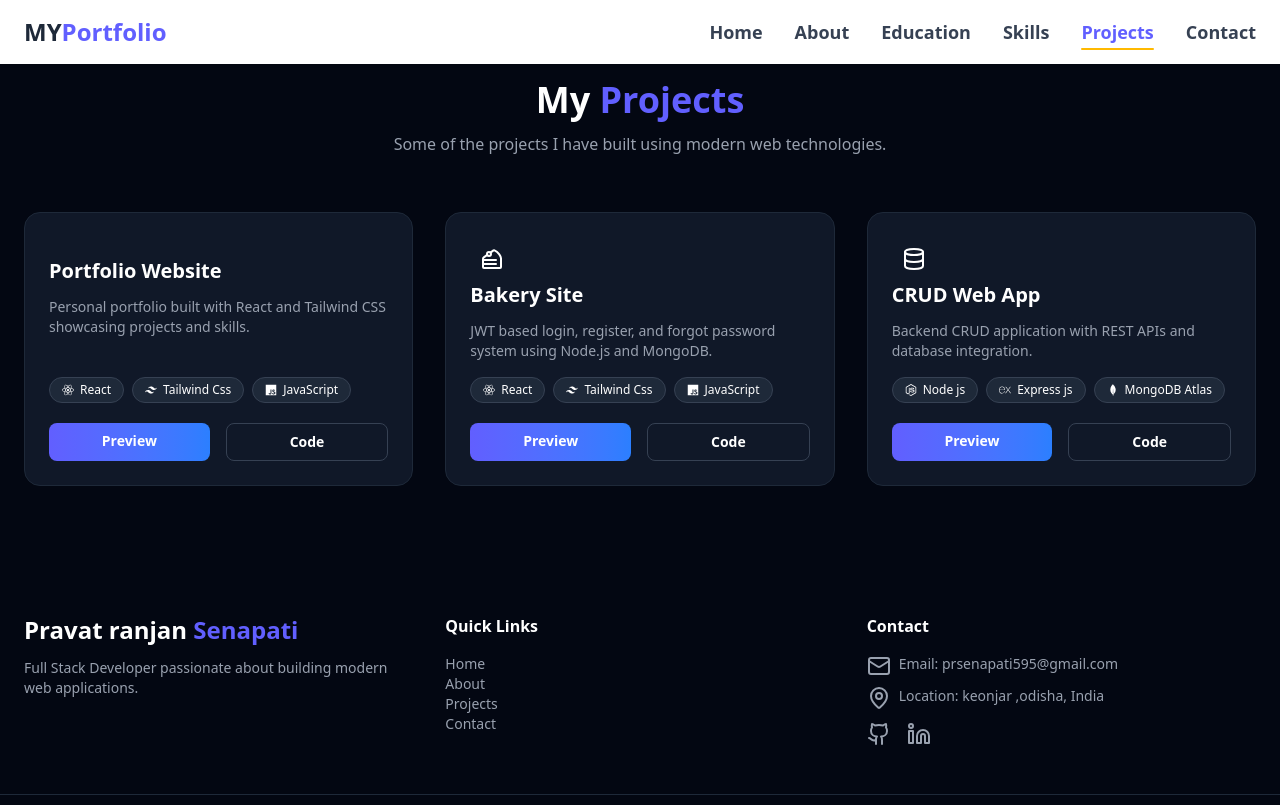
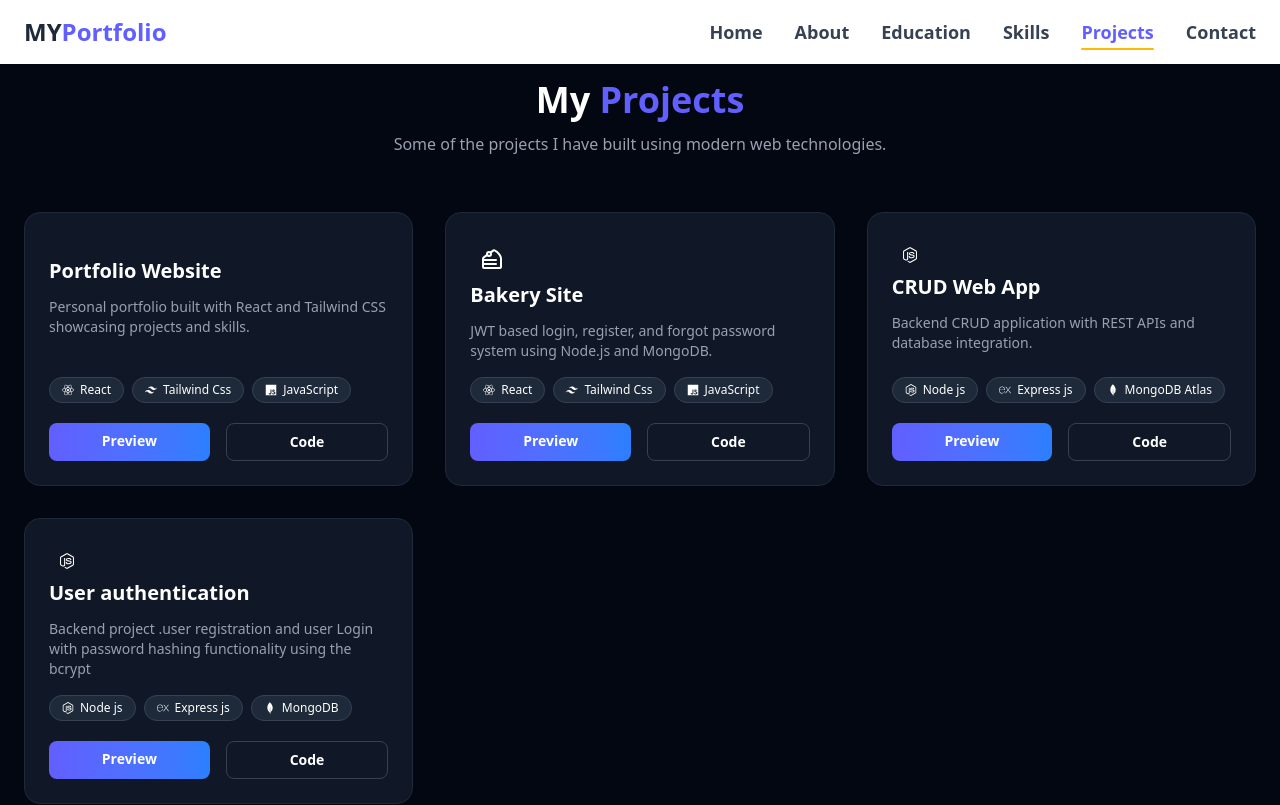
Before and after one commit to Prsenapati09/myportfolio, a React (Vite) app: page /Projects in a window 1280 px wide. Shown: the top 805 px of the page. Built offline with nearby package versions, Linux system fonts and the light colour scheme.

Commit message:
Project added

```diff
--- a/src/component/Project.jsx
+++ b/src/component/Project.jsx
@@ -30,7 +30,7 @@ const projects = [
     github: "https://github.com/Prsenapati09/Bakery-App",
   },
   {
-    logo:<Database/>,
+    logo:<FaNodeJs />,
     title: "CRUD Web App",
     description:
       "Backend CRUD application with REST APIs and database integration.",
@@ -43,6 +43,20 @@ const projects = [
     // tech: ["Node.js","Express js", "MongoDB Atlas"],
     live: "https://github.com/Prsenapati09/BookStore",
     github: "https://github.com/Prsenapati09/BookStore",
+  },
+  {
+    logo:<FaNodeJs />,
+    title: "User authentication",
+    description:
+      "Backend project .user registration and user Login with password hashing functionality using the bcrypt",
+    techicons :[<FaNodeJs/>,<FaReact/>],
+    tech: [
+      {item:"Node js",icon:<FaNodeJs/>},
+      {item: "Express js",icon:<SiExpress/>},
+      {item: "MongoDB ",icon:<SiMongodb/>}
+    ],
+    live: "https://github.com/Prsenapati09/UserModule-Backend",
+    github: "https://github.com/Prsenapati09/UserModule-Backend",
   },
 
 ];
```
